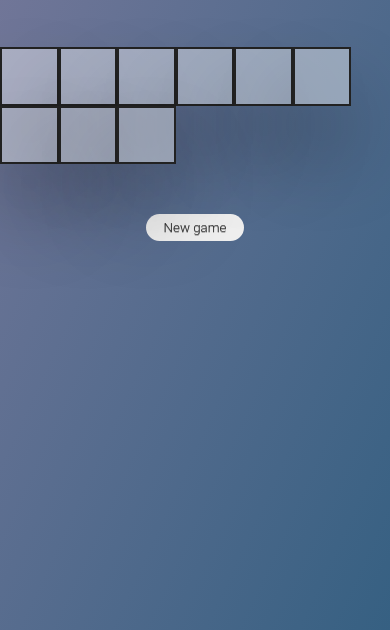
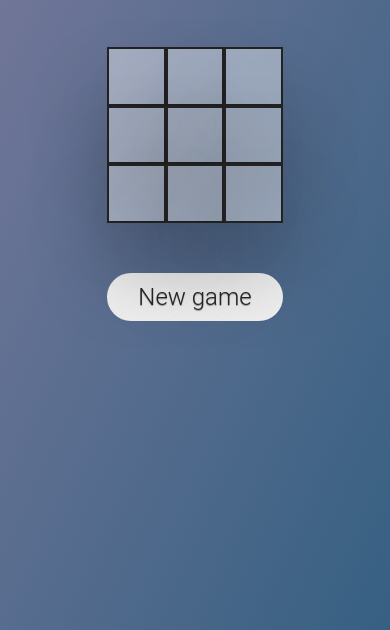
Before and after one commit to zzkaa/TIC-TAC-TOE, a plain HTML site: page index.html in a window 390 px wide. Shown: the part 214-844 px from the top of the page. Drawn offline with Linux system fonts and the light colour scheme; a web font is replaced by a local one.

Commit message:
fixed styles: mobile

```diff
--- a/style.css
+++ b/style.css
@@ -57,6 +57,12 @@ h1 {
     height: 15vw;
     width: 15vw;
   }
+  .board {
+    max-width: 45vw;
+  }
+  .btn {
+    font-size: 150%;
+  }
 }
 
 .btn {
```
